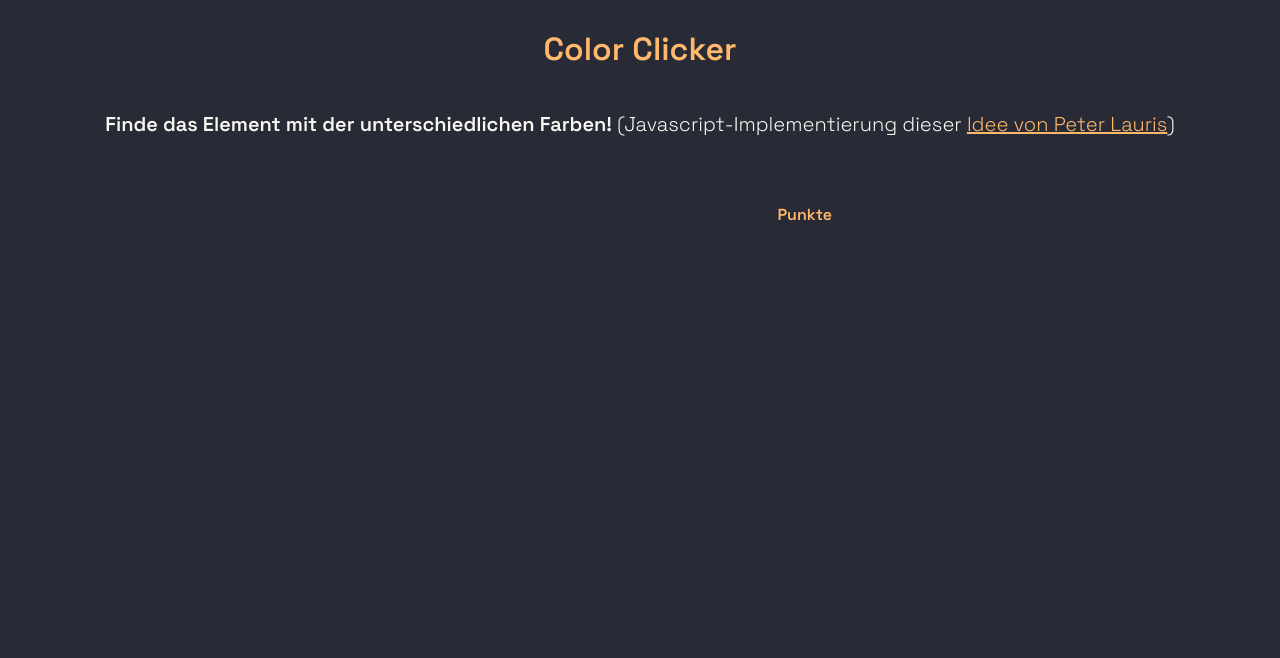
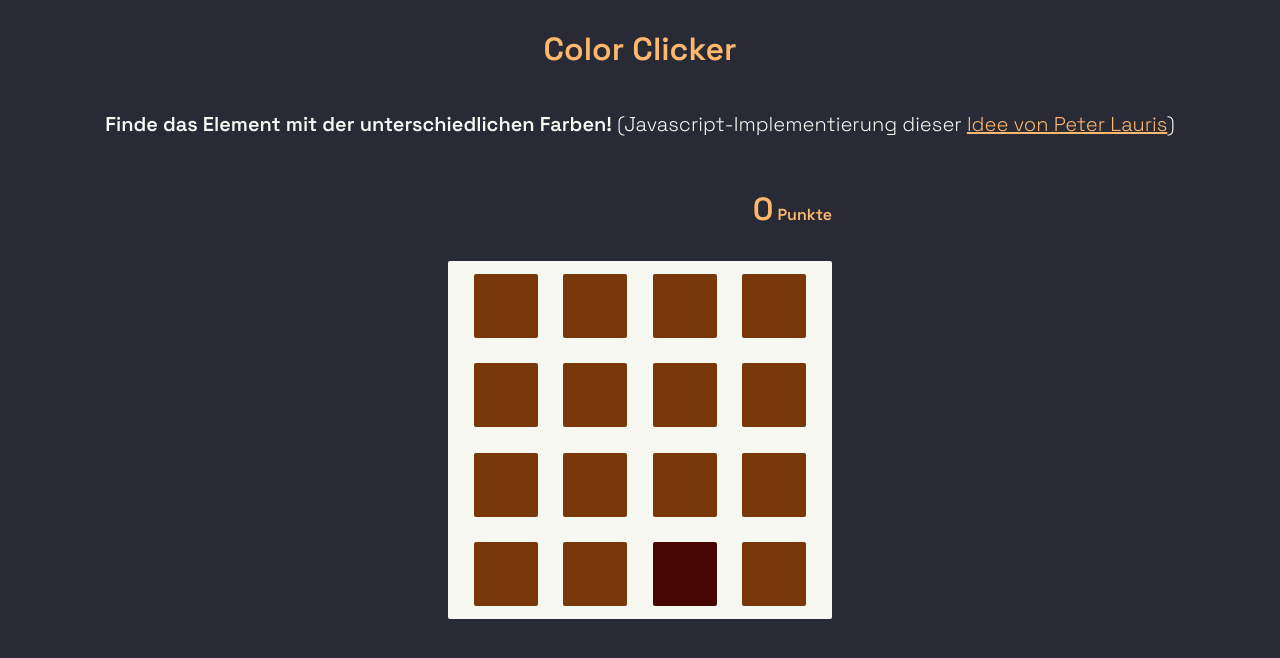
Before and after one commit to Multimedia-Engineering-Regensburg-Demos/MME-SimpleColorClicker, a website: page app/index.html in a window 1280 px wide. Drawn offline with Linux system fonts and the light colour scheme.

Commit message:
Updating solution for WS2122; Adding nodejs file structure and comments

```diff
--- a/app/index.html
+++ b/app/index.html
@@ -2,23 +2,43 @@
 <html lang="de">
 
 <head>
+    <!-- Encodings der Website -->
     <meta charset="utf-8">
+
+    <!-- Setzen des viewport-Attributs für responsives Layout der Webseite auf mobilen Endgeräten -->
     <meta name="viewport" content="width=device-width, initial-scale=1.0">
+
+    <!-- Titel der Webseite -->
     <title>Color Clicker</title>
+
+    <!-- Einbinden und Verwenden einer Online-zugänglichen Schriftart -->
     <link rel="preconnect" href="https://fonts.gstatic.com">
     <link href="https://fonts.googleapis.com/css2?family=Space+Grotesk:wght@300;600&display=swap" rel="stylesheet">
+
+    <!-- Einbinden der CSS-Datei -->
     <link rel="stylesheet" href="resources/css/style.css">
 </head>
 
 <body>
+    <!-- HTML-Element für Überschrift (h1-h6) -->
     <h1>Color Clicker</h1>
+
+    <!-- HTML-Element p (paragraph) für Textpassage -->
     <p class="subtitle">
-        <b>Finde das Element mit der unterschiedlichen Farben!</b> (Javascript-Implementierung dieser <a
-            href="https://gamejolt.com/games/color-picker/35110">Idee von Peter Lauris</a>)
+        <!-- HTML-Elemente b (big) für fett-markierten Text und a (anchor) für Links -->
+        <b>Finde das Element mit der unterschiedlichen Farben!</b> (Javascript-Implementierung dieser <a href="https://gamejolt.com/games/color-picker/35110">Idee von Peter Lauris</a>)
     </p>
     <p class="score"></p>
     <span class="board">
     </span>
+
+    <!-- Einbinden der JS-Dateien:
+         JS-Dateien werden in der Reihenfolge ausgeführt, in welcher sie eingebunden werden,
+         das heißt, wir müssen zuerst die Klassen einbinden, um diese im Anschluss in der index.js auch verwenden zu können. -->
+
+    <script src="resources/js/Color.js"></script>
+    <script src="resources/js/Target.js"></script>
+    <script src="resources/js/index.js"></script>
 </body>
 
 </html>
--- /dev/null
+++ b/app/resources/js/Color.js
@@ -0,0 +1,43 @@
+/* Javascript Klasse für die Farbverwaltung der Anwendung
+ *
+ *  Ermöglicht (1) das Erstellen einer zufälligen Farbe,
+ *  (2) das Konvertieren einer Farbe zu einem CSS-String, der in HTML verwendet werden kann und
+ *  (3) das Erstellen einer Ziel-Farbe, basierend auf der aktuellen Farbe und einer Abweichung
+ *
+ *  Parameter: R,G und B-Werte der Farbe
+ */
+class Color {
+
+    // Konstruktor nimmt RGB-Werte als Variablen entgegen und speichert diese ab
+    constructor(r, g, b) {
+        // Hinzufügen von Variablen zur Klassen-Instanz / zum Objekt über this-Keyword
+        this.r = r;
+        this.g = g;
+        this.b = b;
+
+        // Klassen-Objekt soll nicht mehr verändert werden können
+        Object.freeze(this);
+    }
+
+    // Die Gestaltung von HTML-Elementen passiert im CSS, daher Umwandlung der Objekt-Variablen in einen CSS-String,
+    // um diesen inline in HTML-Elementen verwenden zu können
+    toCSS() {
+        // rgb(r,g,b) als Template-String
+        return `rgb(${this.r},${this.g},${this.b})`;
+    }
+
+    // Erstellung einer Ziel-Farbe, basierend auf der aktuellen Farbe minus einer vorgegebenen Abweichung
+    getDeviatingColor(deviation) {
+        return new Color(this.r - deviation, this.g - deviation, this.b -
+            deviation);
+    }
+
+    // Static-Methode, welche unabhängig von einer Klassen-Instanz ausgeführt werden kann
+    // und eine zufällige Farbe als Klassen-Instanz zurück gibt.
+    static getRandomColor() {
+        let r = parseInt(Math.random() * 256),
+            g = parseInt(Math.random() * 256),
+            b = parseInt(Math.random() * 256);
+        return new Color(r, g, b);
+    }
+}
--- /dev/null
+++ b/app/resources/js/Target.js
@@ -0,0 +1,64 @@
+/* Javascript Klasse für die Verwaltung der Farbfelder-Plaketten
+ *
+ *  Ermöglicht (1) das Erstellen einer Liste an Farbfeldern einer zufälligen Farbe inkl. einer Ziel-Farbe mit festgelegter Abweichung und
+ *  (2) die Erstellung der HTML-Elemente, welche für die Darstellung einer zugehörigen Target-Instanz benötigt werden.
+ *
+ *  Parameter:
+ *  color: Color-Instanz der Farbe der aktuellen Runde
+ *  isTarget: Boolean, ob das Farbfeld die Zielfarbe enthält
+ */
+class Target {
+
+    // Konstruktor nimmt Color-Instanz und Boolean bzgl. Ziel-Status entgegen (default: false)
+    constructor(color, isTarget = false) {
+        this.color = color; // Speichert Referenz der zum Feld zugehörigen Farbe
+        this.isTarget = isTarget; // Speichert Ziel-Status als Boolean
+
+        // Klassen-Objekt soll nicht mehr verändert werden können
+        Object.freeze(this);
+    }
+
+    // Funktion zur Umwandlung des Target-Objekts inkl. Color-Objekts zum
+    createNode() {
+        // Erstellung eines span-HTML-Elements
+        let el = document.createElement("span");
+
+        // Hinzufügen einer Klasse, mit welcher alle Farbfelder angesprochen werden können
+        el.classList.add("target");
+
+        // Setzen der Farbe des Feldes auf die RGB-Farbe des zugewiesenen Color-Objekts
+        el.style.backgroundColor = this.color.toCSS();
+
+        // Setzen des Attributes "data-is-target" bzgl. des Ziel-Status des Farbfelds
+        el.setAttribute("data-is-target", this.isTarget);
+
+        return el;
+    }
+
+    /* Static-Methode, welche unabhängig von einer Klassen-Instanz ausgeführt werden kann
+     *  und eine vorgegebene Anzahl an Farbfeldern mit einheitlicher Grund-Farbe sowie ein Farbfeld mit der Ziel-Farbe enthält
+     *
+     *  Parameter:
+     *  numberOfTargets: Anzahl der Farbfelder auf dem Spiel-Board
+     *  deviation: Aktuelle Abweichung der Grund-Farbe zur Ziel-Farbe
+     */
+    static createRandomTargetList(numberOfTargets, deviation) {
+        let randomColor = Color.getRandomColor(), //Erstellen einer zufälligen Farbe
+            deviatingColor = randomColor.getDeviatingColor(deviation), // Erstellen einer Ziel-Farbe
+            randomIndex = parseInt(Math.random() * numberOfTargets), // Ermitteln der zufälligen Position der Ziel-Farbe
+            targets = []; // Array für die Farbfelder
+
+        for (let i = 0; i < numberOfTargets; i++) {
+            // Überprüfung, ob der aktuelle Durchlauf der Schleife der Position der Ziel-Farbe entspricht
+            let color = i !== randomIndex ? randomColor : deviatingColor;
+
+            // Hinzufügen eines neuen Farbfeldes zum Array inkl. Setzen des Ziel-Status
+            if (i !== randomIndex) {
+                targets.push(new Target(color));
+            } else {
+                targets.push(new Target(color, true));
+            }
+        }
+        return targets;
+    }
+}
--- /dev/null
+++ b/app/resources/js/index.js
@@ -0,0 +1,95 @@
+/* eslint-env browser */
+/* global Target */
+
+const NUMBER_OF_TARGETS = 16, // Die maximale Anzahl an Feldern
+    DEFAULT_DEVIATION = 50, // Die standardmäßige Abweichung zur Farbe des Ziels
+    MIN_DEVIATION = 10; // Die minimale Abweichung zur Farbe des Ziels
+
+var boardEl, // Das Element, in welches alle Felder eingegliedert werden
+    scoreEl, // Das Element, in welchem der aktuelle Score angezeigt wird
+    currentDeviation, // Die momentane Abweichung zur Ziel-Farbe
+    currentScore; // Der momentane Score
+
+// Initialisierung der Anwendung: Selektieren der HTML-Elemente und Registrierung der Listener
+function init() {
+    // Initialisierung festgelegter Variablen durch Selektion bestimmter DOM-Elemente
+    boardEl = document.querySelector(".board");
+    scoreEl = document.querySelector(".score");
+
+    // Erstellung eines EventListeners, welcher Klicks auf die Felder des Spielbretts an die Funktion onBoardClicked() weiterleitet
+    boardEl.addEventListener("click", onBoardClicked);
+
+    restartGame();
+}
+
+// EventListener-Funktion, welche auf Board-Klicks reagiert
+function onBoardClicked(event) {
+    // Überprüfung ob das angeklickte Feld gleich dem Ziel-Feld ist
+    let targetWasClicked = (event.target.getAttribute("data-is-target") ===
+        "true");
+
+    // Entscheidung über Starten der nächsten Runde oder Neustart des Spiels, basierend auf dem Erfolg der Runde
+    if (targetWasClicked) {
+        startNextRound();
+    } else {
+        restartGame();
+    }
+}
+
+// Neustart des Spiels
+function restartGame() {
+    // Zurücksetzen aller laufenden Variablen
+    currentDeviation = DEFAULT_DEVIATION;
+    currentScore = 0;
+
+    // Start der ersten Runde
+    initRound();
+}
+
+// Start der nächsten Runde
+function startNextRound() {
+    currentScore++; // Herauf zählen des Scores
+    currentDeviation--; // Absenken der Abweichung der Farbfelder zur Ziel-Farbe
+
+    // Überprüfung, ob die aktuelle Abweichung die minimale Abweichung unterschreiten würde
+    if (currentDeviation < MIN_DEVIATION) {
+        currentDeviation = MIN_DEVIATION;
+    }
+    initRound();
+}
+
+// Initialisierung der nächsten Runde
+function initRound() {
+    // Erstellung von Klasseninstanzen an Farbfeldern für das Spielbrett
+    let targets = Target.createRandomTargetList(NUMBER_OF_TARGETS,
+        currentDeviation);
+
+    // Entfernen des alten Boards
+    clearBoard();
+
+    // Erstellung des neuen Boards
+    addTargetsToBoard(targets);
+
+    // Setzen des aktuellen Scores
+    scoreEl.innerHTML = currentScore;
+}
+
+// Entfernen aller Farbfeld-Elemente vom aktuellen Board
+function clearBoard() {
+    // Selektieren aller Farbfelder aus dem DOM
+    var targets = boardEl.querySelectorAll(".target");
+
+    // Entfernen aller Farbfelder aus dem DOM
+    for (let i = targets.length - 1; i >= 0; i--) {
+        boardEl.removeChild(targets[i]);
+    }
+}
+
+// Erstellung von DOM-Elementen passend zu den Klasseninstanzen der Farbfelder
+function addTargetsToBoard(targets) {
+    for (let i = 0; i < targets.length; i++) {
+        boardEl.append(targets[i].createNode());
+    }
+}
+
+init();
```
Also changed, not shown: 1 other file.
